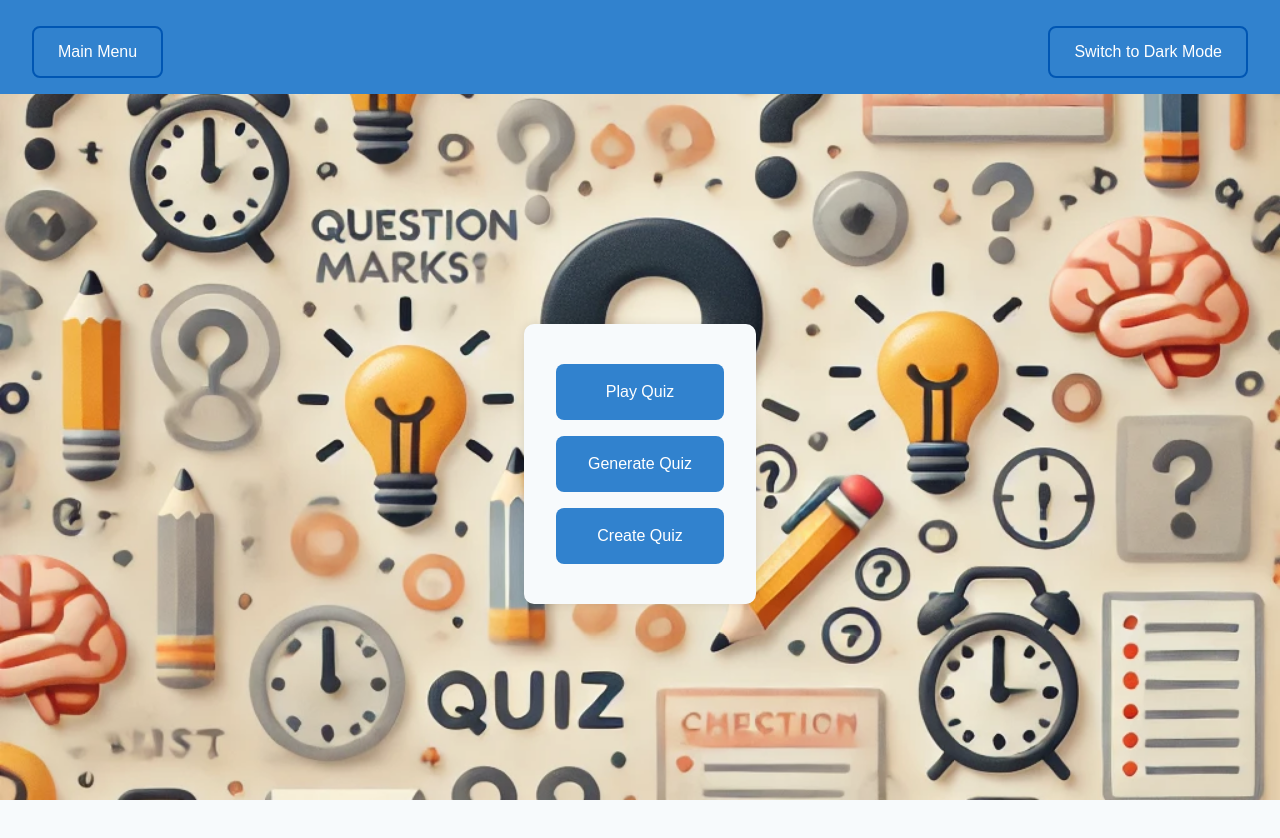
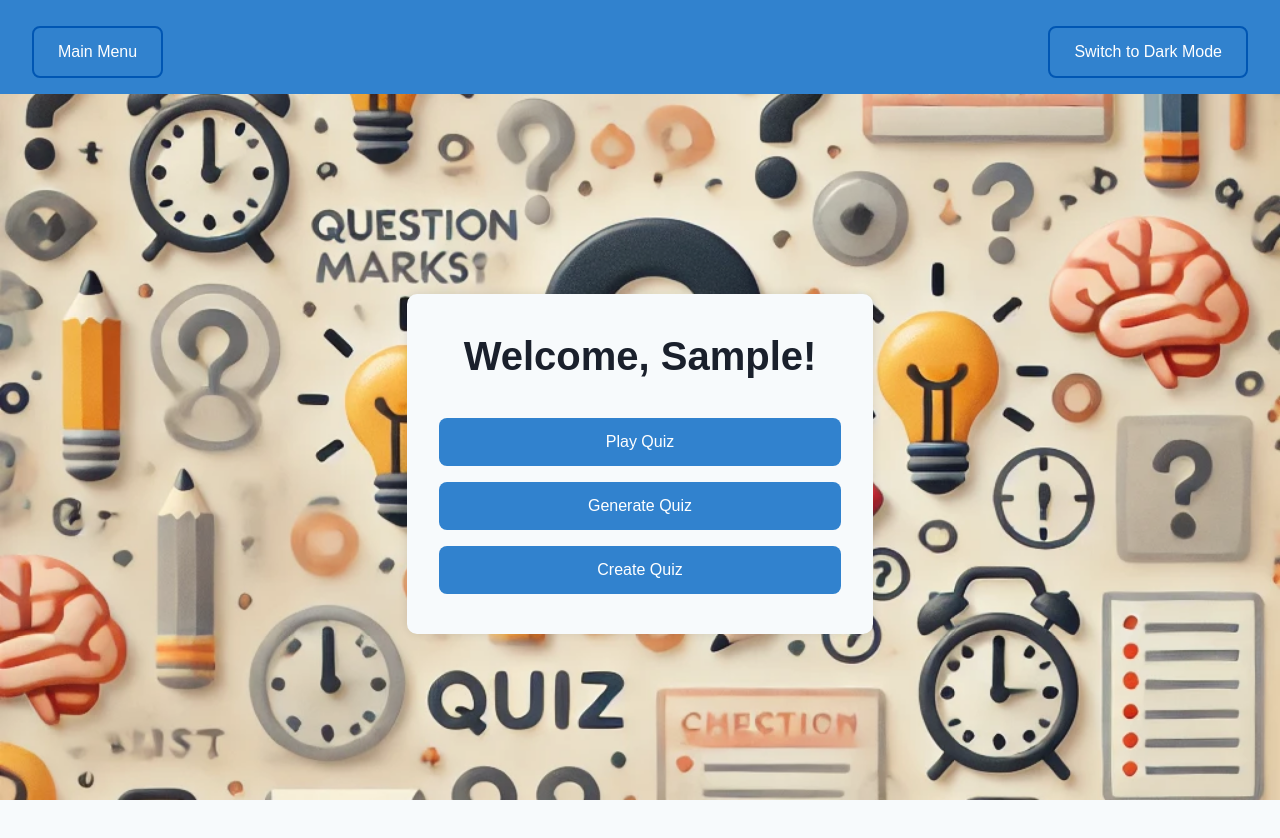
Before and after one commit to IrisKanter/G16_Final, a React (Vite) app in the folder G16_Client/: page / in a window 1280 px wide. Both pictures are taken after typing "Sample" into the empty fields and a click on the button "Login". Shown: the top 838 px of the page. Built offline with nearby package versions, Linux system fonts and the light colour scheme.

Commit message:
fixed main menu

```diff
--- a/G16_Client/src/components/MainMenu.jsx
+++ b/G16_Client/src/components/MainMenu.jsx
@@ -1,6 +1,7 @@
 import React from 'react';
 import { useNavigate } from 'react-router-dom';
 import styles from '../styles/MainMenu.module.css';
+import app from "../App";
 
 /**
  * MainMenu component for navigation.
@@ -9,7 +10,7 @@ import styles from '../styles/MainMenu.module.css';
  * It uses the `useNavigate` hook from `react-router-dom` to handle navigation based on the
  * button clicked.
  */
-const MainMenu = () => {
+const MainMenu = ({name}) => {
   const navigate = useNavigate(); // Hook to programmatically navigate between routes
 
   const handleNavigation = (path) => {
@@ -19,6 +20,7 @@ const MainMenu = () => {
   return (
     <div className={styles.mainMenuContainer}>
       <form className={styles.menuOptions}>
+      <h2 className={styles.formHeading}>Welcome, {name}! </h2>
         <button type="button" className={styles.menuButton} onClick={() => handleNavigation('/enter-quiz-id')}>
           Play Quiz
         </button>
--- a/G16_Client/src/styles/MainMenu.module.css
+++ b/G16_Client/src/styles/MainMenu.module.css
@@ -4,20 +4,41 @@
   justify-content: center;
   min-height: 100vh;
   background-color: var(--color-bg);
+  padding: 1rem; /* Add padding to avoid content sticking to the edges */
 }
 
 .menuOptions {
-    display: flex;
-    flex-direction: column;
-    align-items: center;
+  background-color: var(--color-bg-secondary);
+  padding: 2rem;
+  border-radius: 8px;
+  max-width: 600px;
+  width: 100%;
+  overflow-y: auto; /* Allow scrolling within the menu if needed */
+  max-height: 100%; /* Allow the menu container to grow and scroll */
+}
+
+.formHeading {
+  font-size: 2.5rem; /* Match the title size */
+  font-weight: bold; /* Make the heading bold */
+  text-align: center; /* Center the heading */
+  margin-bottom: 1.5rem; /* Add space below the heading */
+  color: var(--color-text); /* Ensure the color matches your theme */
 }
 
 .menuButton {
+  width: 100%;
   margin: 0.5rem 0;
-    padding: 1rem 2rem;
+  padding: 0.75rem 1.5rem;
   background-color: var(--color-primary);
   color: white;
   border-radius: 8px;
   cursor: pointer;
-    text-decoration: none;
+  text-align: center;
+  font-size: 1rem;
+  border: none;
+  transition: background-color 0.3s ease;
 }
+
+.menuButton:hover {
+  background-color: var(--color-primary-hover);
+}
```
Lines whose indentation alone changed are shown as unchanged.
